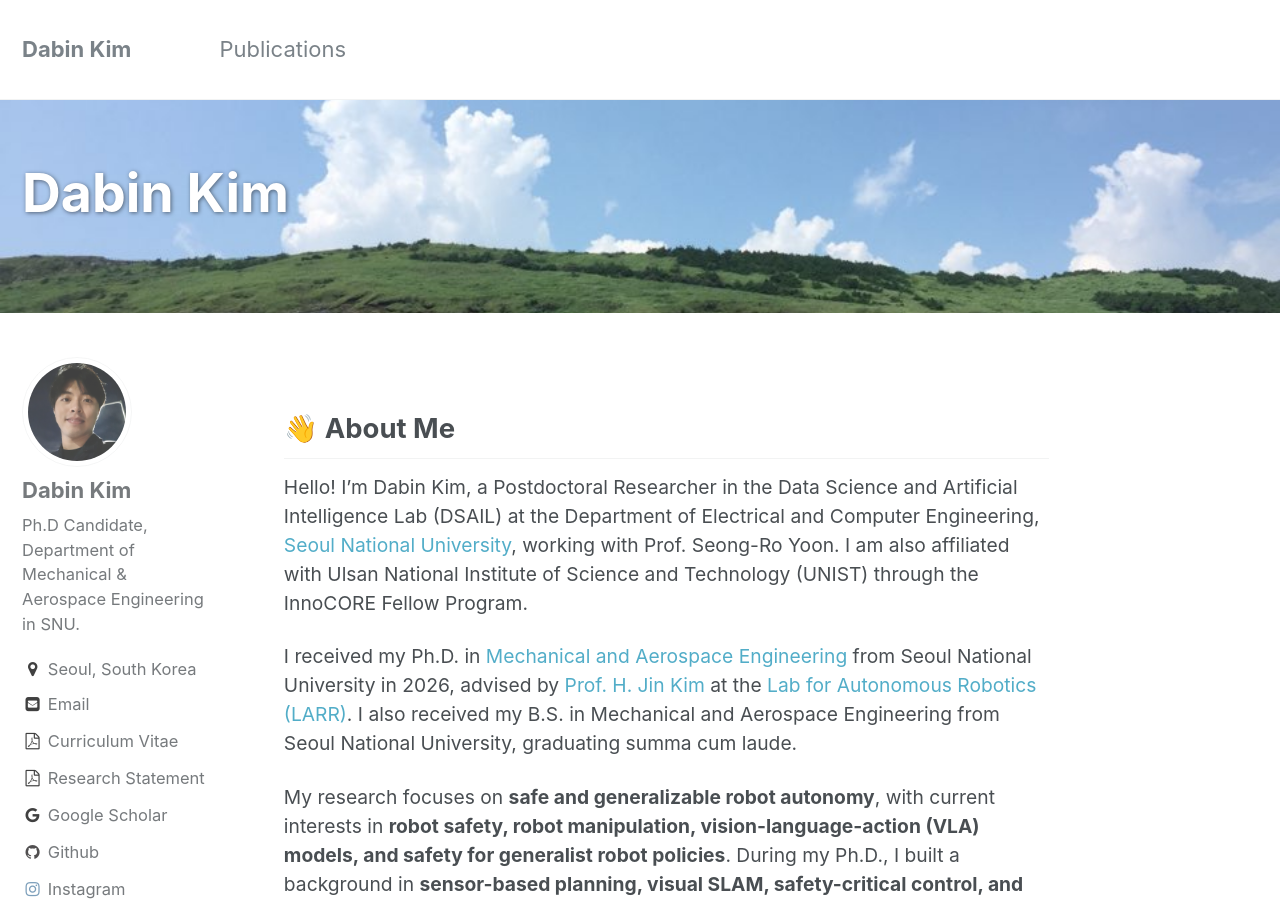
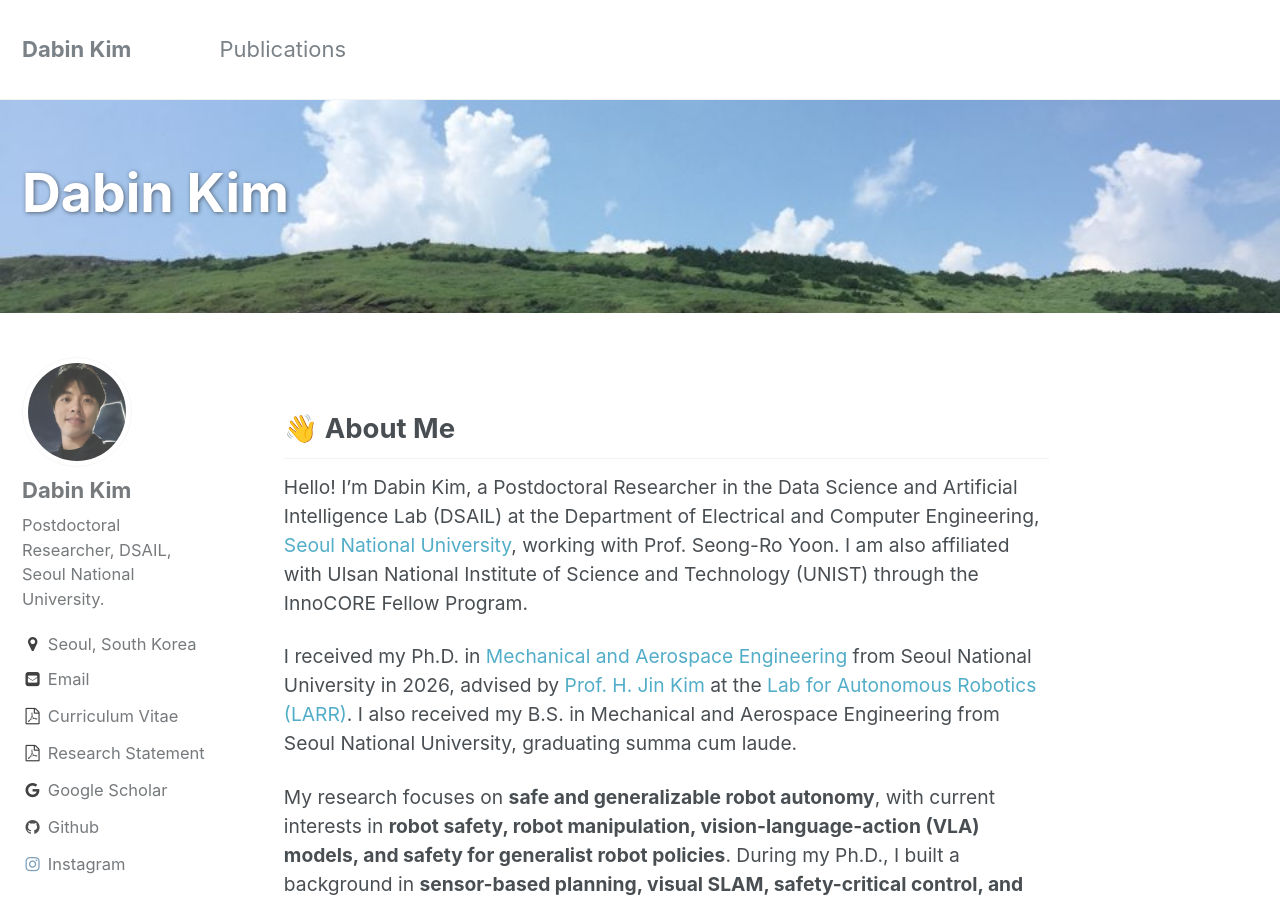
Before and after one commit to dabinkim-LGOM/dabinkim-LGOM.github.io, a Jekyll site: the page built from index.md, in a window 1280 px wide and 900 px high. Built offline with Jekyll 4.4.1, drawn with Linux system fonts in a browser that asks for light colours.

Commit message:
Update _config.yml

```diff
--- a/_config.yml
+++ b/_config.yml
@@ -81,7 +81,7 @@ analytics:
 author:
   name             : "Dabin Kim"
   avatar           : "dabin.jpg"
-  bio              : "Ph.D Candidate, Department of Mechanical & Aerospace Engineering in SNU."
+  bio              : "Postdoctoral Researcher, DSAIL, Seoul National University."
   location         : "Seoul, South Korea"
   email            : "dabin404@snu.ac.kr"
   uri              :
```
